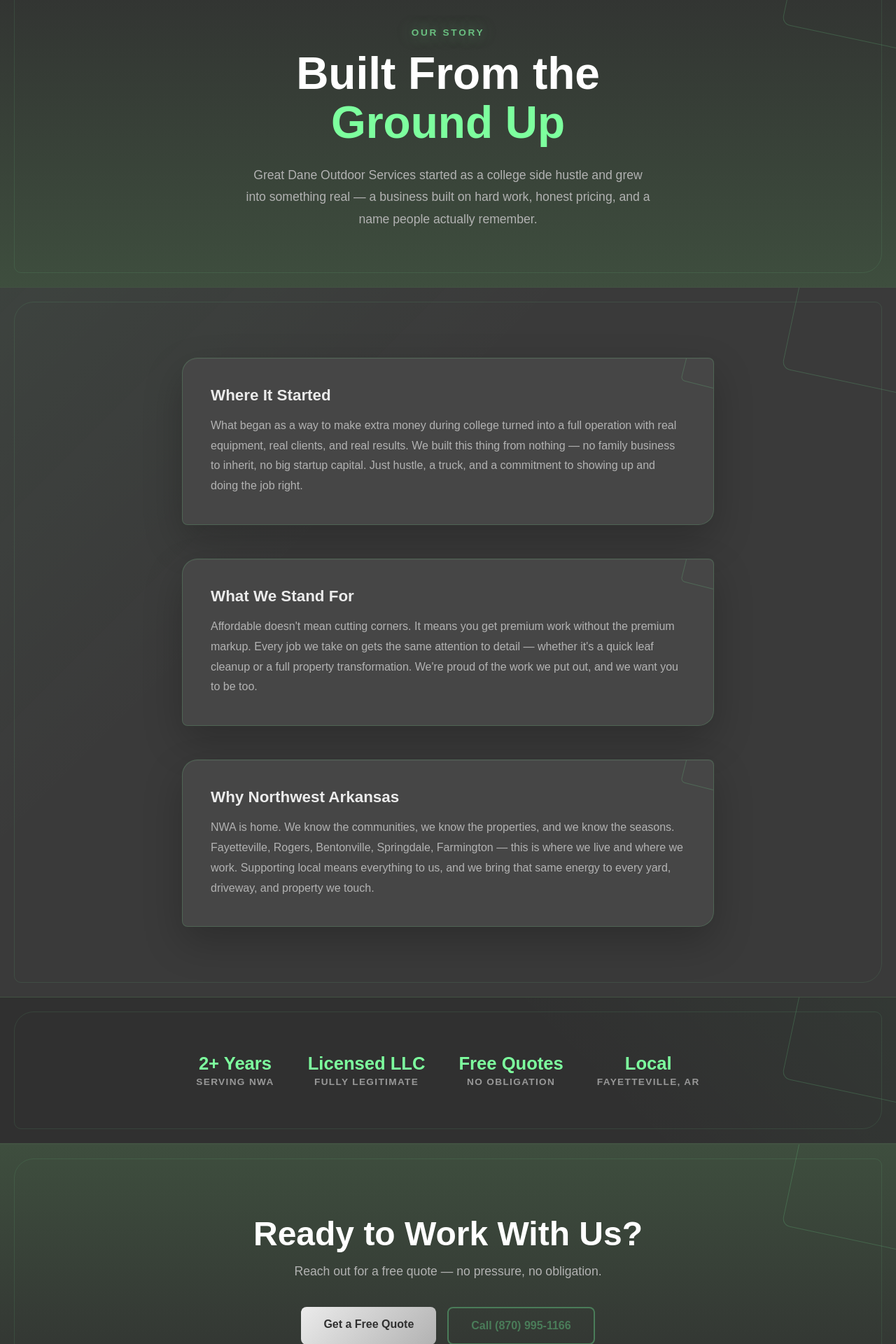
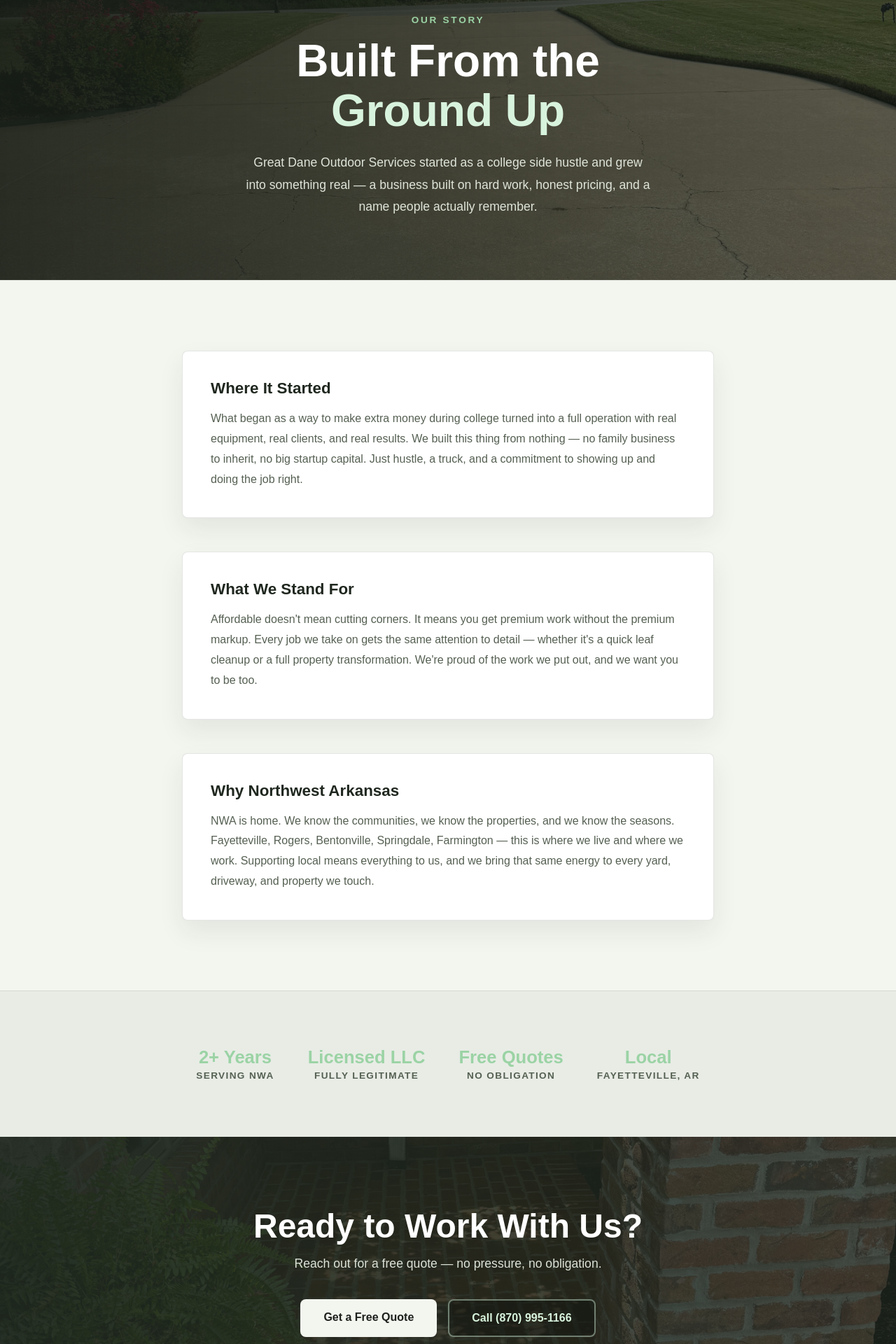
Before and after one commit to gpillow/Great-Dane-Outdoor-Services, a Next.js app: page /about in a window 1280 px wide. Shown: the part 160-2080 px from the top of the page at 70% size. Built offline with nearby package versions, Linux system fonts and the light colour scheme.

Commit message:
Apply premium style across all pages

```diff
--- a/app/globals.css
+++ b/app/globals.css
@@ -1233,3 +1233,177 @@
     border-radius: 8px;
   }
 }
+
+/* ─── Premium Inner Page System ─── */
+main#main-content {
+  background: #f3f5ef !important;
+  color: #243024 !important;
+}
+
+.hero-shaped {
+  padding: clamp(5rem, 8vw, 7rem) 20px clamp(4rem, 7vw, 5.5rem) !important;
+  background:
+    linear-gradient(90deg, rgba(24, 30, 24, 0.9), rgba(24, 30, 24, 0.64)),
+    url("/afterdriveway-optimized.jpg") center / cover !important;
+  border-bottom: 0 !important;
+  text-align: center;
+}
+.hero-shaped::before,
+.hero-shaped::after,
+.section-shaped::before,
+.section-shaped::after,
+.cta-shaped::before,
+.cta-shaped::after,
+.ui-card::before {
+  display: none !important;
+}
+.hero-shaped p:first-child,
+.section-shaped p:first-child,
+.cta-shaped p:first-child,
+.section-kicker {
+  color: #9bd3a5 !important;
+  text-shadow: none !important;
+}
+.hero-shaped h1,
+.hero-shaped h2 {
+  color: #fff !important;
+  font-weight: 850 !important;
+  letter-spacing: 0 !important;
+}
+.hero-shaped h1 span,
+.hero-shaped h2 span {
+  color: #d8f3dd !important;
+}
+.hero-shaped p {
+  color: #dfe5da !important;
+}
+.hero-shaped a {
+  border-radius: 8px !important;
+}
+
+.section-shaped,
+.section-band,
+.section-band-alt {
+  background: #f3f5ef !important;
+  border-top: 1px solid rgba(38, 48, 38, 0.1) !important;
+  border-bottom: 0 !important;
+}
+.section-band-alt {
+  background: #e8ece5 !important;
+}
+.section-shaped h1,
+.section-shaped h2,
+.section-shaped h3 {
+  color: #1f271f !important;
+}
+.section-shaped p,
+.section-shaped li {
+  color: #556052 !important;
+}
+.section-shaped a {
+  color: #315b3c !important;
+}
+.section-shaped span {
+  border-radius: 6px !important;
+}
+
+.ui-card,
+.quote-panel {
+  border-radius: 8px !important;
+  background: #fff !important;
+  border: 1px solid rgba(38, 48, 38, 0.12) !important;
+  box-shadow: 0 16px 36px rgba(36, 42, 36, 0.08) !important;
+}
+.ui-card h1,
+.ui-card h2,
+.ui-card h3,
+.quote-panel h1,
+.quote-panel h2,
+.quote-panel h3,
+.quote-panel a {
+  color: #1f271f !important;
+}
+.ui-card p,
+.quote-panel p {
+  color: #556052 !important;
+}
+.ui-card > span,
+.quote-panel > span,
+.quote-panel p:first-child {
+  color: #416a4a !important;
+}
+
+.gallery-frame {
+  border-radius: 8px !important;
+  background: #fff !important;
+  border: 1px solid rgba(38, 48, 38, 0.12) !important;
+  box-shadow: 0 22px 48px rgba(36, 42, 36, 0.12) !important;
+}
+.gallery-frame p {
+  color: #273027 !important;
+}
+
+.cta-shaped {
+  background:
+    linear-gradient(90deg, rgba(31, 39, 31, 0.94), rgba(31, 39, 31, 0.78)),
+    url("/afterbrick-optimized.jpg") center / cover !important;
+  border-top: 0 !important;
+}
+.cta-shaped h2 {
+  color: #fff !important;
+}
+.cta-shaped p {
+  color: #dce3d8 !important;
+}
+.cta-shaped a {
+  border-radius: 8px !important;
+}
+.cta-shaped a:first-of-type,
+.hero-shaped a:first-of-type {
+  background: #f3f5ef !important;
+  color: #1d211d !important;
+  border: 1px solid rgba(255,255,255,0.1) !important;
+}
+.cta-shaped a[href^="tel"],
+.hero-shaped a[href^="tel"] {
+  color: #d8f3dd !important;
+  border-color: rgba(216, 243, 221, 0.45) !important;
+  background: rgba(16, 20, 16, 0.42) !important;
+}
+
+.quote-panel form {
+  max-width: none !important;
+}
+.quote-panel input,
+.quote-panel select,
+.quote-panel textarea {
+  background: #f7f8f4 !important;
+  border: 1px solid rgba(38, 48, 38, 0.18) !important;
+  border-radius: 6px !important;
+  color: #1f271f !important;
+}
+.quote-panel input::placeholder,
+.quote-panel textarea::placeholder {
+  color: #6d7669 !important;
+}
+.quote-panel button[type="submit"] {
+  background: #263026 !important;
+  color: #fff !important;
+  border-radius: 8px !important;
+  box-shadow: none !important;
+}
+
+/* Services page grid and facts should feel like structured service blocks, not neon tiles. */
+.section-shaped [style*="grid-template-columns"] > .reveal-up,
+.section-shaped [style*="grid-template-columns"] > .reveal-left,
+.section-shaped [style*="grid-template-columns"] > .reveal-right {
+  min-width: 0;
+}
+
+@media (max-width: 640px) {
+  .hero-shaped {
+    background:
+      linear-gradient(180deg, rgba(24, 30, 24, 0.92), rgba(24, 30, 24, 0.76)),
+      url("/afterdriveway-optimized.jpg") center / cover !important;
+  }
+}
```
